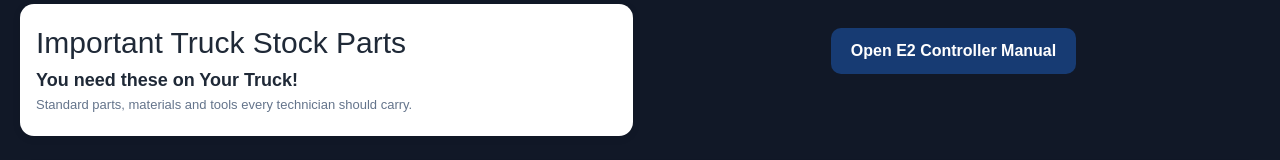
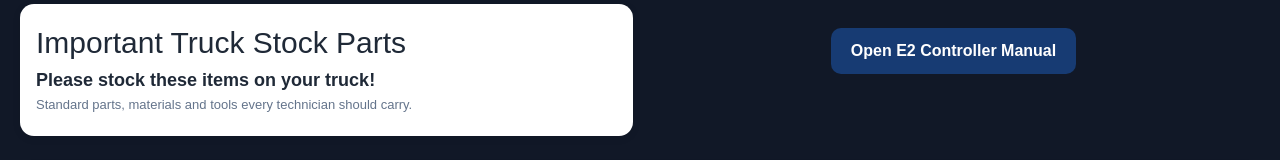
Before and after one commit to KeithJuett/FieldSync, a plain HTML site: page index.html in a window 1280 px wide. Shown: the part 299-459 px from the top of the page. Drawn offline with Linux system fonts and the light colour scheme.

Commit message:
Update index.html

```diff
--- a/index.html
+++ b/index.html
@@ -206,7 +206,7 @@
 
     <a class="card" href="truck-stock.html">
       <div class="icon">Important Truck Stock Parts</div>
-      <div class="card-title">You need these on Your Truck!</div>
+      <div class="card-title">Please stock these items on your truck!</div>
       <div class="card-text">
         Standard parts, materials and tools every technician should carry.
       </div>
```
